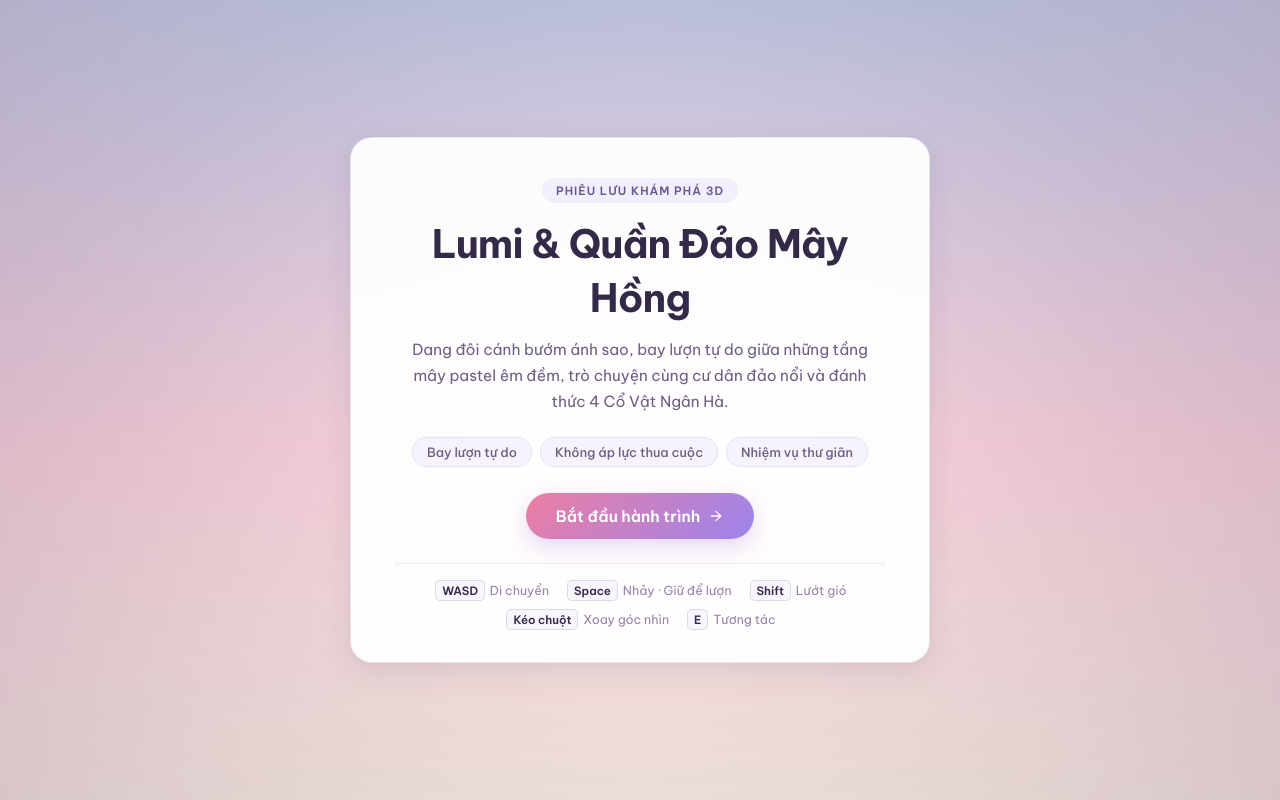
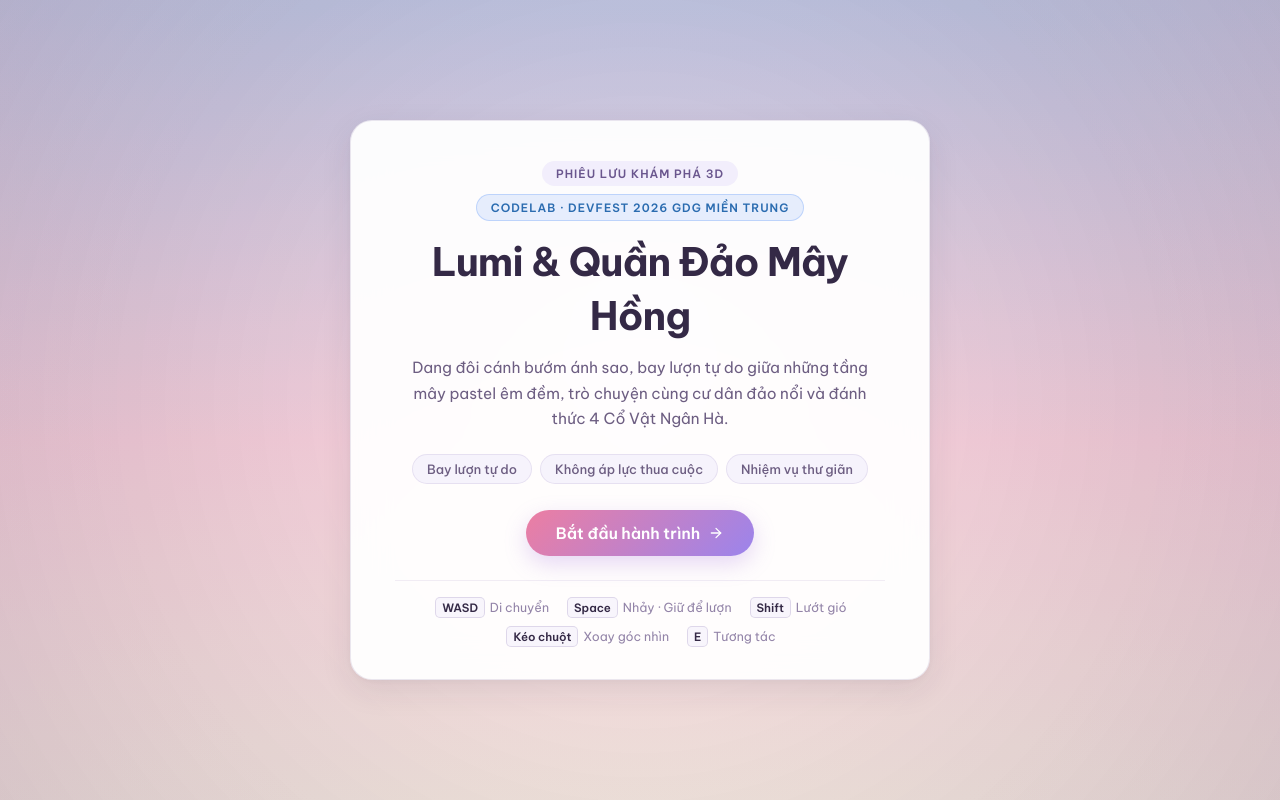
Before and after one commit to iamgem01/cozy_game.github.io, a plain HTML site: page index.html in a window 1280 px wide. Drawn offline with nearby package versions, Linux system fonts and the light colour scheme.

Commit message:
add readme

```diff
--- a/css/style.css
+++ b/css/style.css
@@ -124,6 +124,15 @@ svg.lucide {
   background: var(--surface-strong);
 }
 
+.title-badge-wrap {
+  display: flex;
+  flex-wrap: wrap;
+  align-items: center;
+  justify-content: center;
+  gap: 8px;
+  margin-bottom: 14px;
+}
+
 .title-badge {
   display: inline-block;
   padding: 5px 14px;
@@ -133,7 +142,12 @@ svg.lucide {
   font-weight: 600;
   font-size: 0.72rem;
   letter-spacing: 0.09em;
-  margin-bottom: 14px;
+}
+
+.codelab-badge {
+  background: rgba(66, 133, 244, 0.12);
+  color: #2b6cb0;
+  border: 1px solid rgba(66, 133, 244, 0.25);
 }
 
 .game-logo {
--- a/index.html
+++ b/index.html
@@ -22,7 +22,10 @@
     <!-- TITLE SCREEN OVERLAY -->
     <section id="title-screen" class="screen-overlay active">
       <div class="title-card glass-panel">
-        <div class="title-badge">PHIÊU LƯU KHÁM PHÁ 3D</div>
+        <div class="title-badge-wrap">
+          <span class="title-badge">PHIÊU LƯU KHÁM PHÁ 3D</span>
+          <span class="title-badge codelab-badge">CODELAB · DEVFEST 2026 GDG MIỀN TRUNG</span>
+        </div>
         <h1 class="game-logo">Lumi &amp; Quần Đảo Mây Hồng</h1>
         <p class="game-tagline">
           Dang đôi cánh bướm ánh sao, bay lượn tự do giữa những tầng mây pastel êm đềm,
```
Also changed, not shown: 2 other files.
